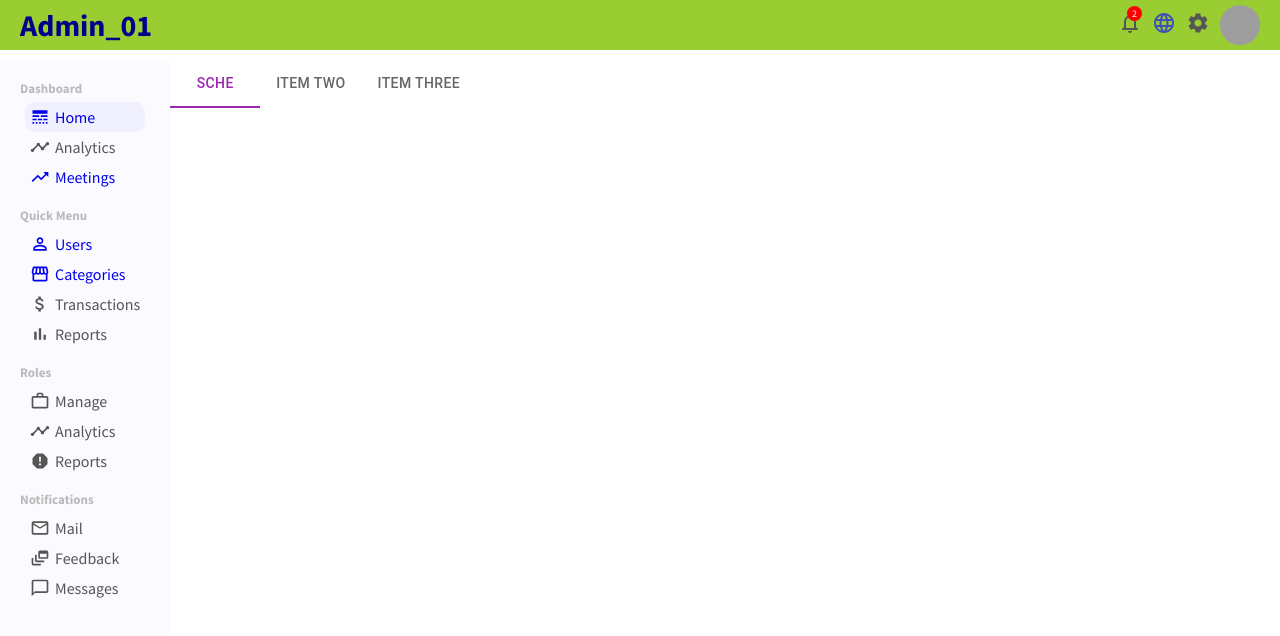
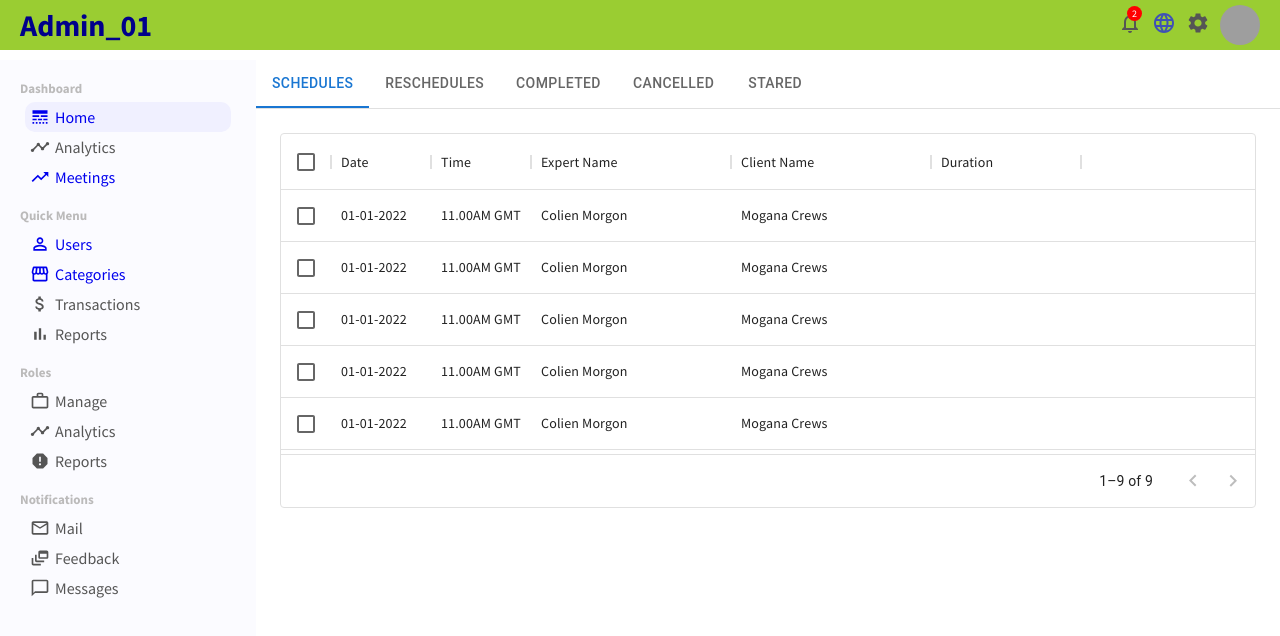
Before and after one commit to NiwarthanaSgm/dashboardDesign, a React (Create React App) app: page /meetings in a window 1280 px wide. Shown: the top 636 px of the page. Built offline with nearby package versions, Linux system fonts and the light colour scheme; grey boxes are pictures that could not be loaded.

Commit message:
add meetings

```diff
--- a/src/components/Meetings.js
+++ b/src/components/Meetings.js
@@ -1,28 +1,77 @@
 import React from 'react';
+import PropTypes from 'prop-types';
 import Tabs from '@mui/material/Tabs';
 import Tab from '@mui/material/Tab';
+import Typography from '@mui/material/Typography';
 import Box from '@mui/material/Box';
+import ScheduleData from './ScheduleData';
 
-export default function ColorTabs() {
-  const [value, setValue] = React.useState('one');
+function TabPanel(props) {
+  const { children, value, index, ...other } = props;
+
+  return (
+    <div
+      role="tabpanel"
+      hidden={value !== index}
+      id={`simple-tabpanel-${index}`}
+      aria-labelledby={`simple-tab-${index}`}
+      {...other}
+    >
+      {value === index && (
+        <Box sx={{ p: 3 }}>
+          <Typography>{children}</Typography>
+        </Box>
+      )}
+    </div>
+  );
+}
+
+TabPanel.propTypes = {
+  children: PropTypes.node,
+  index: PropTypes.number.isRequired,
+  value: PropTypes.number.isRequired,
+};
+
+function a11yProps(index) {
+  return {
+    id: `simple-tab-${index}`,
+    'aria-controls': `simple-tabpanel-${index}`,
+  };
+}
+
+export default function Meetings() {
+  const [value, setValue] = React.useState(0);
 
   const handleChange = (event, newValue) => {
     setValue(newValue);
   };
 
   return (
-    <Box sx={{ width: '100%' }}>
-      <Tabs
-        value={value}
-        onChange={handleChange}
-        textColor="secondary"
-        indicatorColor="secondary"
-        aria-label="secondary tabs example"
-      >
-        <Tab value="one" label="Sche" />
-        <Tab value="two" label="Item Two" />
-        <Tab value="three" label="Item Three" />
-      </Tabs>
+    <Box sx={{ width: '80%'}}>
+      <Box sx={{ borderBottom: 1, borderColor: 'divider'}}>
+        <Tabs value={value} onChange={handleChange} aria-label="basic tabs example">
+          <Tab label="Schedules" {...a11yProps(0)} />
+          <Tab label="Reschedules" {...a11yProps(1)} />
+          <Tab label="Completed" {...a11yProps(2)} />
+          <Tab label="Cancelled" {...a11yProps(3)} />
+          <Tab label="Stared" {...a11yProps(4)} />
+        </Tabs>
+      </Box>
+      <TabPanel value={value} index={0}>
+        <ScheduleData/>
+      </TabPanel>
+      <TabPanel value={value} index={1}>
+        <ScheduleData/>
+      </TabPanel>
+      <TabPanel value={value} index={2}>
+      <ScheduleData/>
+      </TabPanel>
+      <TabPanel value={value} index={3}>
+      <ScheduleData/>
+      </TabPanel>
+      <TabPanel value={value} index={4}>
+      <ScheduleData/>
+      </TabPanel>
     </Box>
   );
 }
--- a/src/components/ScheduleData.js
+++ b/src/components/ScheduleData.js
@@ -1,15 +1,15 @@
 import React from 'react';
 import { DataGrid } from '@mui/x-data-grid';
-import { ClientRows } from '../../store/Data';
+import { ClientRows } from '../store/TableData';
 
-export default function schedulesTable() {
+export default function scheduleData() {
 
   const columns = [
-    { field: 'Date', headerName: 'Date', width: 150 },
-    { field: 'Time', headerName: 'Time', width: 150 },
+    { field: 'Date', headerName: 'Date', width: 100 },
+    { field: 'Time', headerName: 'Time', width: 100 },
     { field: 'Expert', headerName: 'Expert Name', width: 200 },
     { field: 'Client', headerName: 'Client Name', width: 200 },
-    { field: 'Duration', headerName:'Duration', width: 180 },
+    { field: 'Duration', headerName:'Duration', width: 150 },
   ];
 
   return (
```
